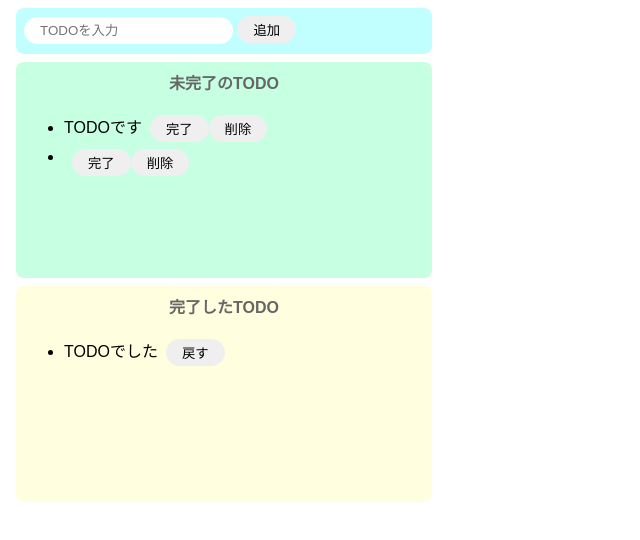
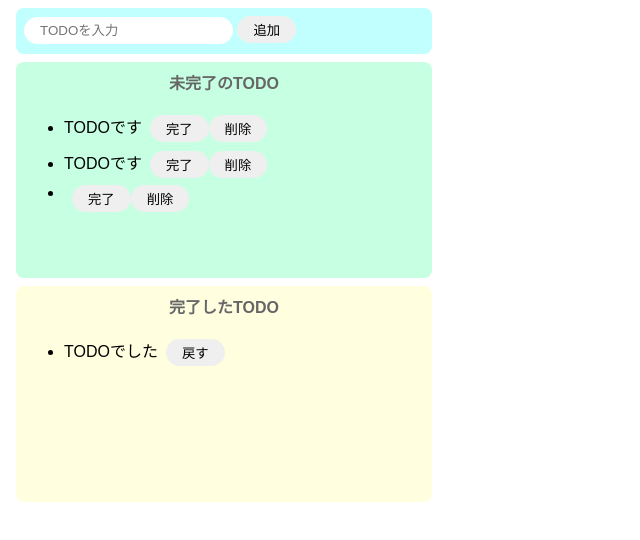
Before and after one commit to 2000-ozawa/todo-vanillajs, a website built with Parcel: page index.html in a window 1280 px wide. Both pictures are taken after a click on the button "追加". Shown: the whole page, without its empty margins (0-640 px from the left). Built offline with nearby package versions, Linux system fonts and the light colour scheme.

Commit message:
リスト修正 id重複バグを修正

```diff
--- a/index.html
+++ b/index.html
@@ -13,20 +13,20 @@
     <div class="incomplete-area">
       <p class="title">未完了のTODO</p>
       <ul id="incomplete-list">
-        <li id="incomplete-task">
+        <li class="incomplete-task">
           <div class="list-row">
             <p>TODOです</p>
             <button>完了</button>
             <button>削除</button>
           </div>
         </li>
-        <!-- <li id="incomplete-task">
+        <li class="incomplete-task">
           <div class="list-row">
             <p>TODOです</p>
             <button>完了</button>
             <button>削除</button>
           </div>
-        </li> -->
+        </li>
       </ul>
     </div>
     <div class="complete-area">
--- a/src/index.js
+++ b/src/index.js
@@ -34,7 +34,11 @@ const onClickAdd = () => {
   div.appendChild(deleteButton);
 
   // 未完了リストに追加
-  document.getElementById("incomplete-task").appendChild(li);
+  var numOfTask = document.getElementsByClassName("incomplete-task").length;
+  console.log(numOfTask);
+  document
+    .getElementsByClassName("incomplete-task")
+    [numOfTask - 1].appendChild(li);
 };
 
 document
```
